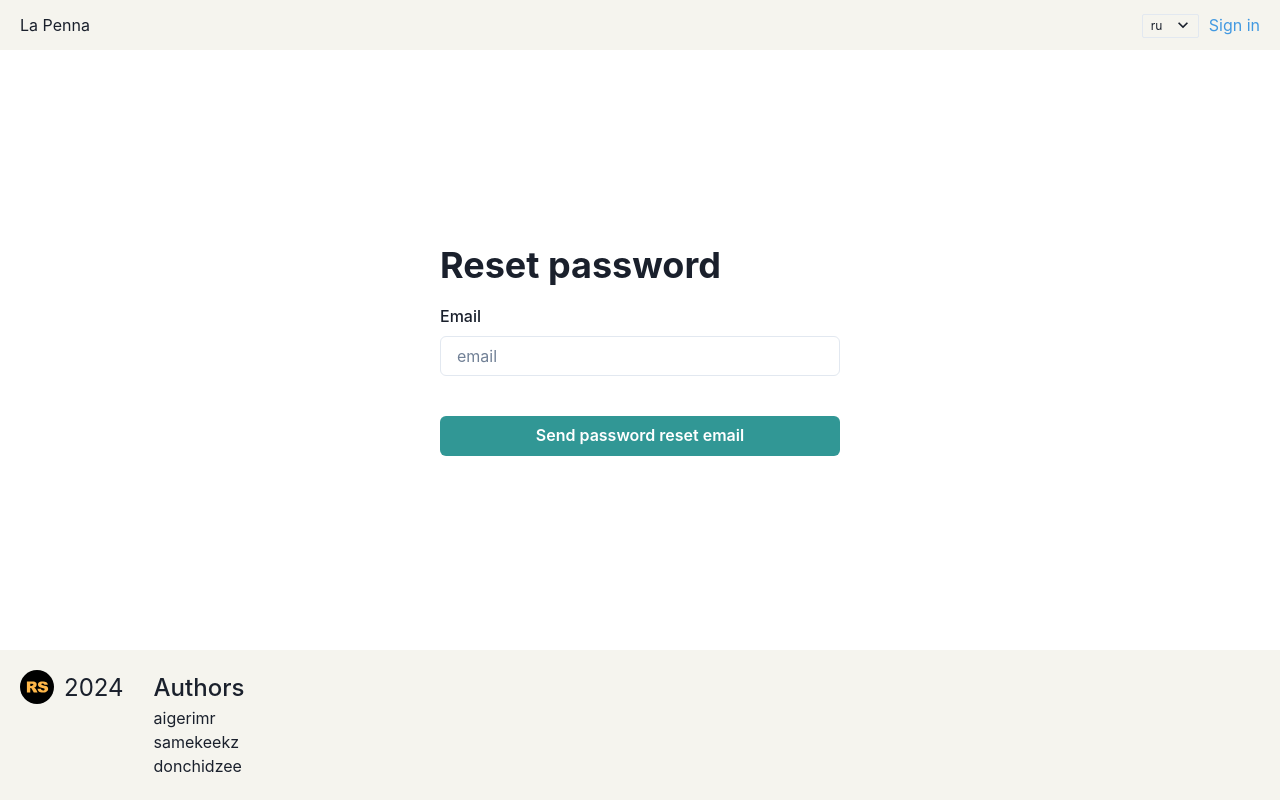
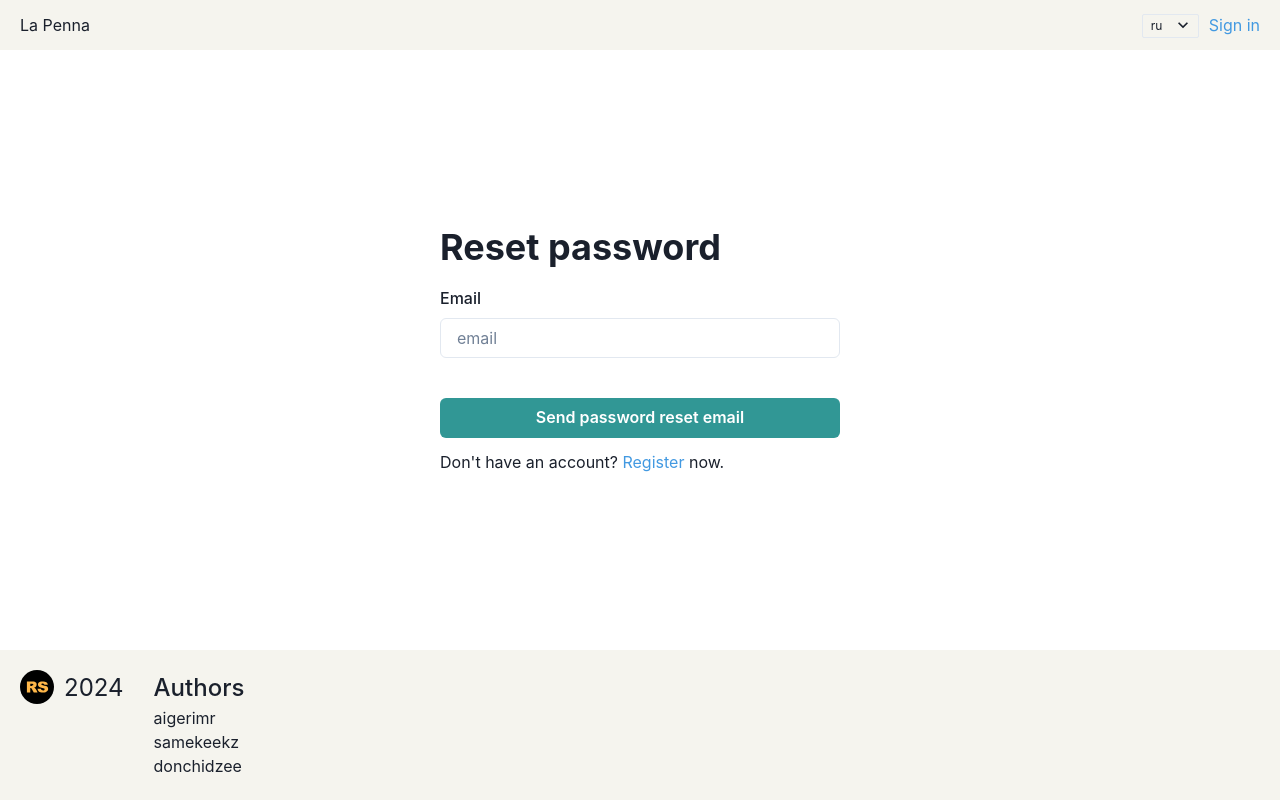
Before and after one commit to Donchidzee/graphiql-app, a Next.js app: page /reset in a window 1280 px wide. Built offline with nearby package versions, Linux system fonts and the light colour scheme; no server answers.

Commit message:
feat: make Header sticky and change styles of layouts

```diff
--- a/app/(auth)/layout.tsx
+++ b/app/(auth)/layout.tsx
@@ -1,3 +1,4 @@
+import { Box } from '@chakra-ui/react';
 import styles from './styles.module.css';
 
 export default function AuthLayout({
@@ -6,8 +7,13 @@ export default function AuthLayout({
   children: React.ReactNode;
 }) {
   return (
-    <div className={styles.authLayout}>
+    <Box
+      display="flex"
+      justifyContent="center"
+      alignItems="center"
+      height={`calc(100vh - 50px - 150px - 6rem)`}
+    >
       <div className={styles.formWrapper}>{children}</div>
-    </div>
+    </Box>
   );
 }
--- a/app/(auth)/reset/page.tsx
+++ b/app/(auth)/reset/page.tsx
@@ -2,7 +2,8 @@
 
 import { useAuthState } from 'react-firebase-hooks/auth';
 import { useForm } from 'react-hook-form';
-import { CircularProgress } from '@chakra-ui/react';
+import NextLink from 'next/link';
+import { CircularProgress, Link } from '@chakra-ui/react';
 import React, { useEffect } from 'react';
 import { useRouter } from 'next/navigation';
 import { auth, sendPasswordReset } from '../../../firebase';
@@ -84,6 +85,18 @@ export default function HookForm() {
         >
           Send password reset email
         </Button>
+        <Box mt={3}>
+          Don't have an account?{' '}
+          <Link
+            as={NextLink}
+            color="blue.400"
+            _hover={{ color: 'blue.500' }}
+            href="/register"
+          >
+            Register
+          </Link>{' '}
+          now.
+        </Box>
       </form>
     </>
   );
--- a/app/(auth)/styles.module.css
+++ b/app/(auth)/styles.module.css
@@ -1,9 +1,3 @@
-.authLayout {
-  display: flex;
-  justify-content: space-around;
-  align-items: center;
-}
-
 .formWrapper {
   width: 400px;
 }
--- a/app/components/header/styles.module.css
+++ b/app/components/header/styles.module.css
@@ -1,4 +1,6 @@
 .header {
+  position: sticky;
+  top: 0;
   width: 100%;
   height: 50px;
   padding: 10px 20px;
@@ -6,6 +8,7 @@
   align-items: center;
   justify-content: space-between;
   background-color: #f5f4ee;
+  z-index: 10;
 }
 
 .container {
--- a/app/global.css
+++ b/app/global.css
@@ -1,6 +1,16 @@
-.body {
-  height: 100vh;
-  display: flex;
-  flex-direction: column;
-  justify-content: space-between;
+* {
+  box-sizing: border-box;
+  padding: 0;
+  margin: 0;
 }
+
+html,
+body {
+  max-width: 100vw;
+  position: relative;
+}
+
+main {
+  padding: 3rem;
+  min-height: calc(100vh - 50px - 150px);
+}
--- a/app/layout.tsx
+++ b/app/layout.tsx
@@ -12,11 +12,9 @@ export default function RootLayout({
     <html lang="en">
       <body>
         <Providers>
-          <div className="body">
-            <Header />
-            <section>{children}</section>
-            <Footer />
-          </div>
+          <Header />
+          <main>{children}</main>
+          <Footer />
         </Providers>
       </body>
     </html>
--- a/app/styles.module.css
+++ b/app/styles.module.css
@@ -1,7 +1,3 @@
-.page {
-  padding: 20px;
-}
-
 .container {
   margin-top: 10px;
   display: flex;
```
